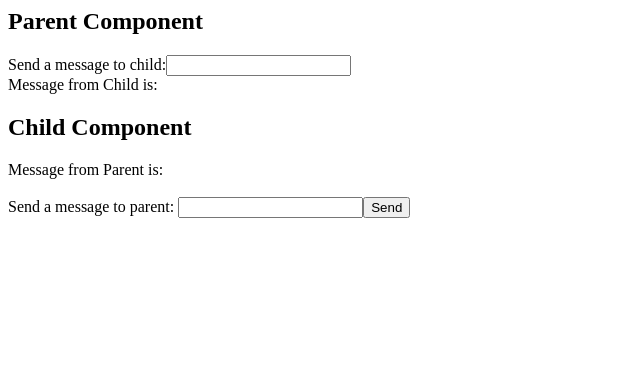
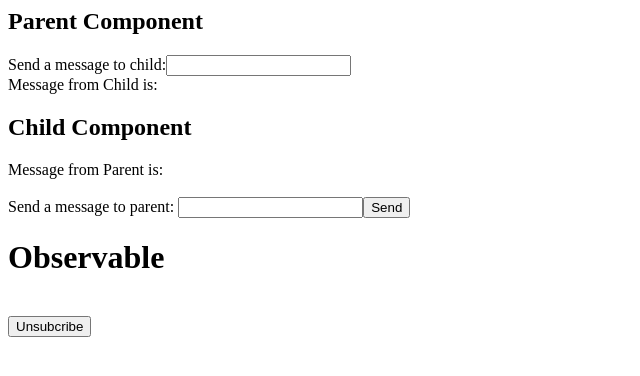
Before and after one commit to minnumerinalex/angular-Test, an Angular app: page / in a window 1280 px wide. Shown: the top 376 px of the page, without its empty margins (0-640 px from the left). Built offline with nearby package versions, Linux system fonts and the light colour scheme; no server answers.

Commit message:
observable

```diff
--- a/src/app/app.component.html
+++ b/src/app/app.component.html
@@ -1,5 +1,10 @@
-
 <h2>Parent Component</h2>
 <div>Send a message to child:<input [(ngModel)]="parentMsg" /></div>
 <div>Message from Child is: {{ childOutputMsg }}</div>
 <child [childInput]="parentMsg" (childOutput)="getChildOutput($event)"></child>
+<div>
+  <h1>Observable</h1>
+  <br />
+  <button (click)="unSubcribeData()">Unsubcribe</button>
+  {{ data | json }}
+</div>
--- a/src/app/app.component.ts
+++ b/src/app/app.component.ts
@@ -1,15 +1,34 @@
-import { Component } from '@angular/core';
+import { Component, OnInit } from '@angular/core';
+import { Observable, Subscription } from 'rxjs';
+import { AppService } from './app.service';
 
 @Component({
   selector: 'my-app',
   templateUrl: './app.component.html',
-  styleUrls: [ './app.component.css' ]
+  styleUrls: ['./app.component.css'],
 })
-export class AppComponent  {
- // parentMsg:string='Message from parent';
- childOutputMsg:string;
- getChildOutput(data){
-  console.log(data);
-  this.childOutputMsg=data;
- }
+export class AppComponent implements OnInit {
+  longitude: any;
+  latitude: any;
+  data: any;
+  private subscription: Subscription;
+  constructor(private dataService: AppService) {}
+  ngOnInit() {
+    this.getData();
+    // setInterval(() => this.getData(), 4000);
+  }
+  getData() {
+    this.subscription = this.dataService.getValues().subscribe((value) => {
+      this.data = value;
+    });
+  }
+  unSubcribeData() {
+    this.subscription.unsubscribe();
+  }
+
+  childOutputMsg: string;
+  getChildOutput(data) {
+    console.log(data);
+    this.childOutputMsg = data;
+  }
 }
--- /dev/null
+++ b/src/app/app.service.ts
@@ -0,0 +1,15 @@
+import { HttpClient } from '@angular/common/http';
+import { Injectable } from '@angular/core';
+
+@Injectable()
+export class AppService {
+
+  constructor(private http:HttpClient) {
+
+   }
+   getValues()
+   {
+    return this.http.get('https://api.wheretheiss.at/v1/satellites/25544');
+   }
+
+}
```
Also changed, not shown: src/app/app.module.ts (+5 -3 lines).
